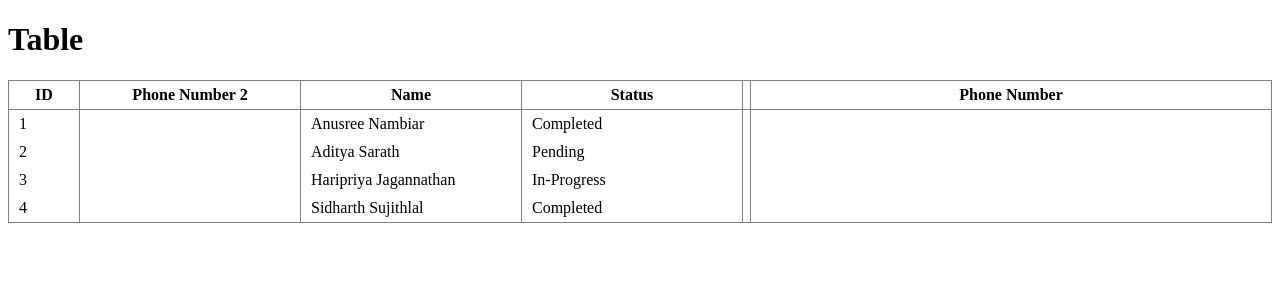
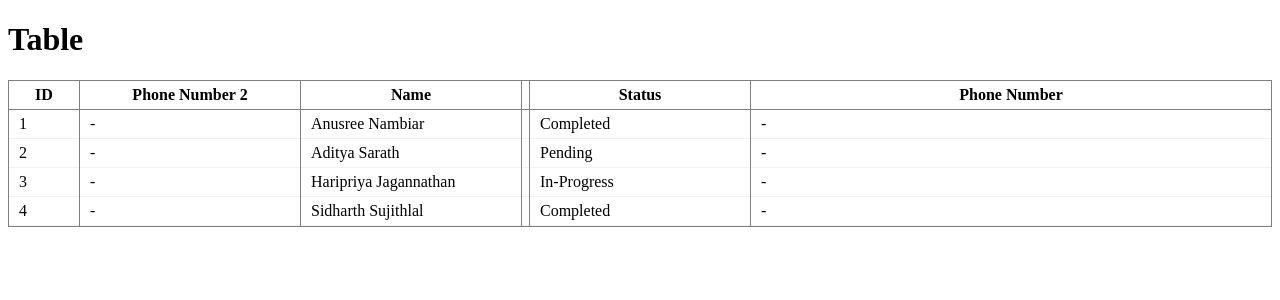
Before and after one commit to HaripriyaJ/angular-table, an Angular app: page / in a window 1280 px wide. Shown: the top 300 px of the page. Built offline with nearby package versions, Linux system fonts and the light colour scheme.

Commit message:
Modify table style

```diff
--- a/src/app/app-table/app-table.component.html
+++ b/src/app/app-table/app-table.component.html
@@ -20,7 +20,7 @@
             <ng-container body>
               <tr class="table-row" *ngFor="let row of tableData">
                 <td class="column-cell" *ngFor="let col of leftPinnedColumns">
-                  {{ row[col.data] }}
+                  {{ row[col.data] || "-" }}
                 </td>
               </tr>
             </ng-container>
@@ -46,7 +46,7 @@
         <ng-container body>
           <tr class="table-row" *ngFor="let row of tableData">
             <td class="column-cell" *ngFor="let col of scrollableColumns">
-              {{ row[col.data] }}
+              {{ row[col.data] || "-"}}
             </td>
           </tr>
         </ng-container>
@@ -73,7 +73,7 @@
             <ng-container body>
               <tr class="table-row" *ngFor="let row of tableData">
                 <td class="column-cell" *ngFor="let col of rightPinnedColumns">
-                  {{ row[col.data] }}
+                  {{ row[col.data] || "-" }}
                 </td>
               </tr>
             </ng-container>
--- a/src/app/app-table/app-table.component.scss
+++ b/src/app/app-table/app-table.component.scss
@@ -1,43 +1,57 @@
 .table {
+    &-cell {
+        &-borders {
+            .header-cell:not(:last-child),
+            .column-cell:not(:last-child) {
+                border-right: 1px solid grey;
+            }
+        }
+        &-padding {
+            padding: 5px 10px;
+        }
+    }
+
     &-wrapper {
         margin: 0;
-        border: 1px solid grey;
         border-collapse: collapse;
         display: flex;
         position: relative;
-        background-color: white;
+        background-color: #f1f1f1;
+        border-bottom: 1px solid grey;
+        border-left: 1px solid grey;
+        border-right: 1px solid grey;
+        @extend .table-cell-borders;
+
         .scrollable-content {
             overflow-x: scroll;
             position: relative;
+            background-color: white;
+            border-top: 1px solid grey;
+            border-right: 1px solid grey;
+            border-left: 1px solid grey;
         }
 
-        .pinned-left-content {
-            border-right: 1px solid grey;
-            // position: fixed;
-            overflow-x: visible;
-        }
-
+        .pinned-left-content,
         .pinned-right-content {
-            border-left: 1px solid grey;
+            height: max-content;
+            background-color: white;
+            border-top: 1px solid grey;
         }
     }
 
     &-header {
         border-bottom: 1px solid grey;
         .header-cell {
-            padding: 5px 10px;
-            &:not(:last-child) {
-                border-right: 1px solid grey;
-            }
+            @extend .table-cell-padding;
         }
     }
 
     &-body {
+        .table-row {
+            border-bottom: 1px solid #eff1f4;
+        }
         .column-cell {
-            padding: 5px 10px;
-            &:not(:last-child)  {
-                border-right: 1px solid grey;
-            }
+            @extend .table-cell-padding;
         }
     }
 }
--- a/src/assets/mock/tableConfig.json
+++ b/src/assets/mock/tableConfig.json
@@ -14,7 +14,7 @@
         {
             "header": "Status",
             "data": "Status",
-            "pinColumn": "none"
+            "pinColumn": "right"
         },
         {
             "header": "Phone Number",
```
